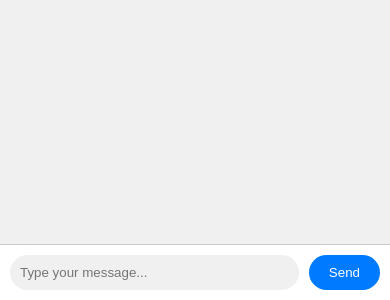
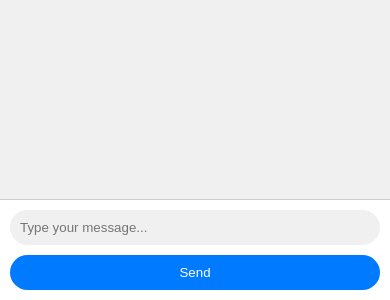
Before and after one commit to sagoldoktor/sagoldoktor.github.io, a React (Create React App) app: page / in a window 390 px wide. Shown: the part 544-844 px from the top of the page. Built offline with nearby package versions, Linux system fonts and the light colour scheme; the HTML template or start-up script is replaced by a standard one.

Commit message:
Update App.css

```diff
--- a/src/App.css
+++ b/src/App.css
@@ -92,3 +92,23 @@ body {
 .input-form button:hover {
   background-color: #0056b3;
 }
+
+/* For smaller screens */
+@media (max-width: 600px) {
+  .message-content {
+    max-width: 80%;
+  }
+
+  .input-form {
+    flex-direction: column;
+  }
+
+  .input-form input {
+    margin-right: 0;
+    margin-bottom: 10px;
+  }
+
+  .input-form button {
+    width: 100%;
+  }
+}
```
